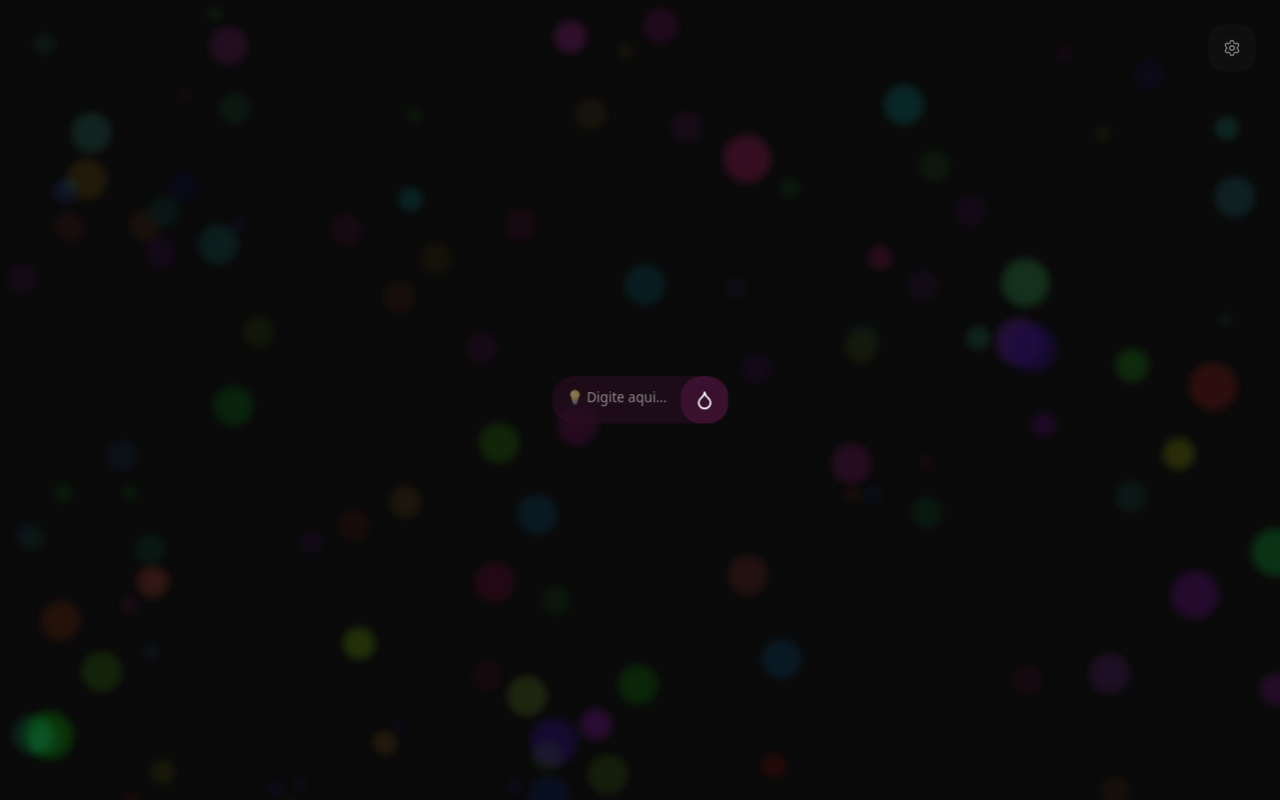
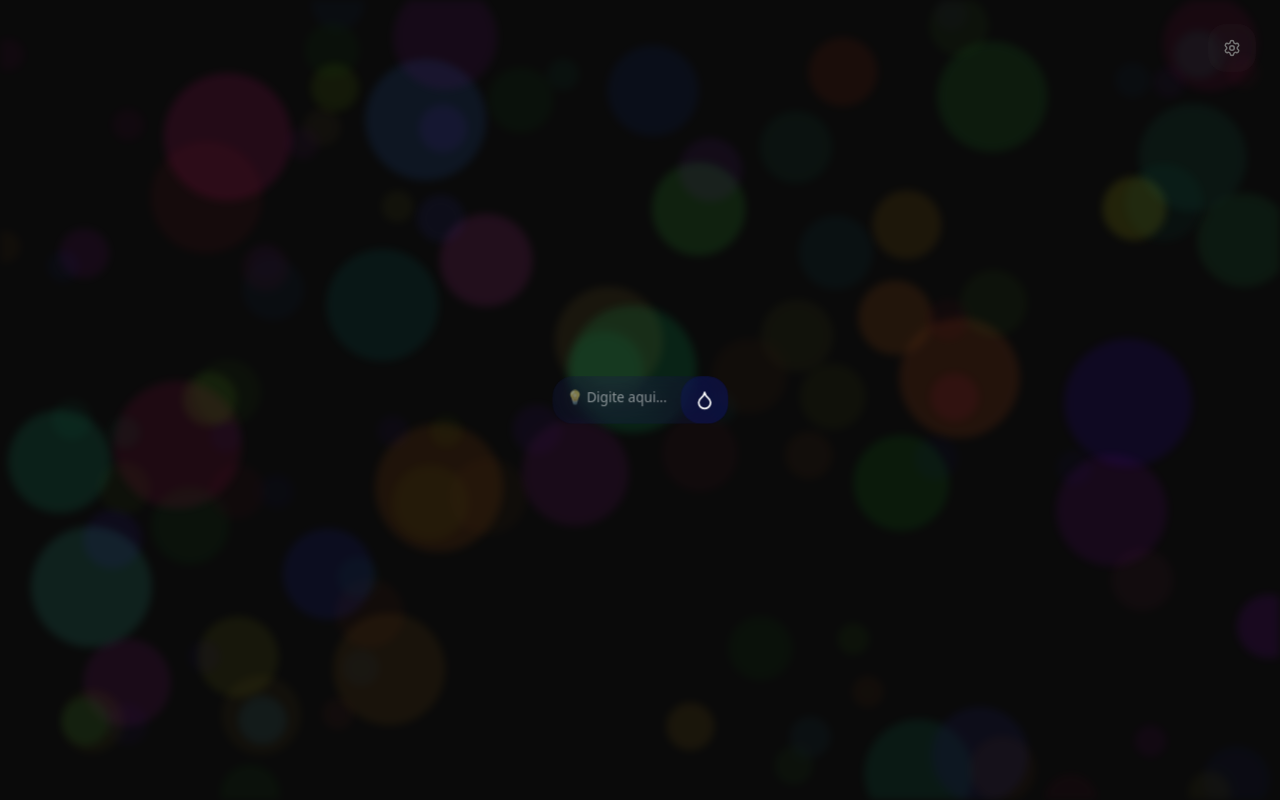
Before and after one commit to androsgithub/dropidea, a React (Vite) app: page / in a window 1280 px wide. Built offline with nearby package versions, Linux system fonts and the light colour scheme; a web font is replaced by a local one.

Commit message:
feat: refactor DecorativeCirclesBackground to use canvas for rendering circles

```diff
--- a/src/components/Floating/DecorativeCirclesBackground.tsx
+++ b/src/components/Floating/DecorativeCirclesBackground.tsx
@@ -1,70 +1,105 @@
-import { useMemo } from 'react';
+import React, { useEffect, useRef } from 'react';
 import { getRandomColor } from '../../util/Colors';
-import { Circle } from './Circle';
 
 type DecorativeCirclesBackgroundProps = {
   count?: number;
   offset?: number;
 };
 
-type CircleData = {
-  id: string;
+type Circle = {
+  x: number;
+  y: number;
+  size: number;
   color: string;
-  size: number;
-  top: number;
-  left: number;
   phase: number;
+  speed: number;
 };
 
-export const DecorativeCirclesBackground = ({ count = 20, offset = 32 }: DecorativeCirclesBackgroundProps) => {
-  const circles = useMemo(() => {
-    const _circles: CircleData[] = [];
+export const DecorativeCirclesBackground: React.FC<DecorativeCirclesBackgroundProps> = ({
+  count = 20,
+  offset = 32
+}) => {
+  const canvasRef = useRef<HTMLCanvasElement>(null);
+  const ctxRef = useRef<CanvasRenderingContext2D | null>(null);
+  const circlesRef = useRef<Circle[]>([]);
+  const dpr = typeof window !== 'undefined' ? window.devicePixelRatio : 1;
 
-    for (let i = 0; i < count; i++) {
-      const left = Math.random() * 100;
-      const top = Math.random() * 100;
-      const size = Math.max(offset, Math.min(offset * Math.random() * 5, offset + 16));
-      const phase = Math.random() * Math.PI * 2;
+  useEffect(() => {
+    const canvas = canvasRef.current;
+    if (!canvas) return;
 
-      _circles.push({
+    const ctx = canvas.getContext('2d');
+    if (!ctx) return;
+    ctxRef.current = ctx;
+
+    resizeCanvas();
+    initCircles();
+    animate();
+
+    window.addEventListener('resize', handleResize);
+    return () => {
+      window.removeEventListener('resize', handleResize);
+    };
+  }, []);
+
+  const handleResize = () => {
+    resizeCanvas();
+    initCircles();
+  };
+
+  const resizeCanvas = () => {
+    const canvas = canvasRef.current;
+    if (!canvas) return;
+    const { innerWidth, innerHeight } = window;
+    canvas.width = innerWidth * dpr;
+    canvas.height = innerHeight * dpr;
+    canvas.style.width = `${innerWidth}px`;
+    canvas.style.height = `${innerHeight}px`;
+
+    const ctx = ctxRef.current;
+    if (ctx) ctx.setTransform(dpr, 0, 0, dpr, 0, 0);
+  };
+
+  const initCircles = () => {
+    const canvas = canvasRef.current;
+    if (!canvas) return;
+    const { width, height } = canvas;
+
+    circlesRef.current = Array.from({ length: count }, () => {
+      const size = Math.max(offset, Math.min(offset * (0.5 + Math.random() * 2), offset + 32));
+      return {
+        x: Math.random() * width,
+        y: Math.random() * height,
+        size,
         color: getRandomColor(),
-        size,
-        top,
-        left,
-        phase,
-        id: `circle-${i}` // Adiciona ID estável para melhor performance do React
-      });
-    }
+        phase: Math.random() * Math.PI * 2,
+        speed: 0.2 + Math.random() * 0.3 // velocidades menores
+      };
+    });
+  };
 
-    return _circles;
-  }, [count, offset]);
+  const animate = () => {
+    const ctx = ctxRef.current;
+    const canvas = canvasRef.current;
+    if (!ctx || !canvas) return;
 
-  return (
-    <div
-      className="absolute flex size-full items-center justify-center"
-      style={{
-        willChange: 'transform',
-        backfaceVisibility: 'hidden',
-        perspective: 1000
-      }}
-    >
-      {circles.map(({ color, size, top, left, phase }, i) => (
-        <Circle
-          key={`circle-${i}`}
-          color={color}
-          size={size}
-          style={{
-            position: 'absolute',
-            alignSelf: 'center',
-            justifySelf: 'center',
-            transform: 'translateZ(0)',
-            willChange: 'transform'
-          }}
-          baseTop={top}
-          baseLeft={left}
-          phase={phase}
-        />
-      ))}
-    </div>
-  );
+    ctx.clearRect(0, 0, canvas.width, canvas.height);
+
+    circlesRef.current.forEach((circle) => {
+      const floatY = Math.sin(circle.phase) * 12;
+      const floatX = Math.cos(circle.phase * 0.5) * 8;
+
+      ctx.beginPath();
+      ctx.arc(circle.x + floatX, circle.y + floatY, circle.size, 0, Math.PI * 2);
+      ctx.fillStyle = circle.color;
+      ctx.globalAlpha = 0.35;
+      ctx.fill();
+
+      circle.phase += 0.003 * circle.speed;
+    });
+
+    requestAnimationFrame(animate);
+  };
+
+  return <canvas ref={canvasRef} className="pointer-events-none absolute inset-0" aria-hidden="true" />;
 };
```
